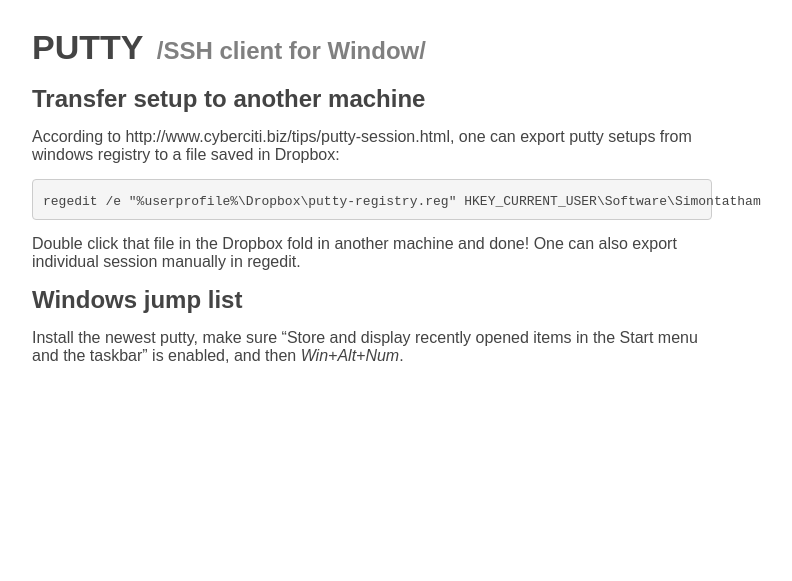
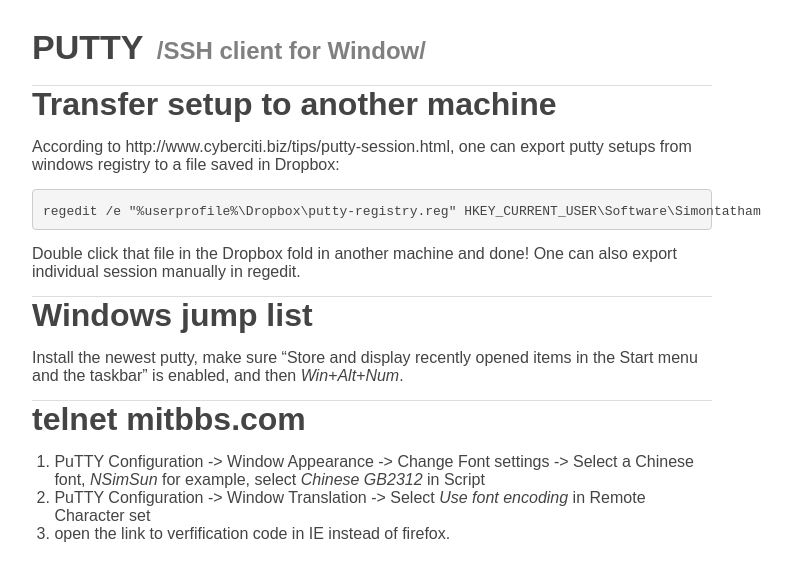
Before and after one commit to jintonic/jintonic.github.io, a Jekyll site: the page built from cs/putty/index.md, in a window 1280 px wide. Shown: the top 581 px of the page, without its empty margins (268-1060 px from the left). Built offline with Jekyll 4.4.1, drawn with Linux system fonts in a browser that asks for light colours; comment, search, counter and statistics services are not loaded.

Commit message:
added telnet mitbbs.com

```diff
--- a/cs/putty/index.md
+++ b/cs/putty/index.md
@@ -6,7 +6,7 @@
 ---
 
 Transfer setup to another machine
----------------------------------
+=================================
 
 According to http://www.cyberciti.biz/tips/putty-session.html, one can export
 putty setups from windows registry to a file saved in Dropbox:
@@ -19,7 +19,16 @@
 also export individual session manually in regedit.
 
 Windows jump list
------------------
+=================
 
 Install the newest putty, make sure "Store and display recently opened items in
 the Start menu and the taskbar" is enabled, and then *Win+Alt+Num*.
+
+telnet mitbbs.com
+=================
+
+1. PuTTY Configuration -> Window Appearance -> Change Font settings -> Select a
+Chinese font, *NSimSun* for example, select *Chinese GB2312* in Script
+2. PuTTY Configuration -> Window Translation -> Select *Use font encoding* in
+Remote Character set
+3. open the link to verfification code in IE instead of firefox.
```
